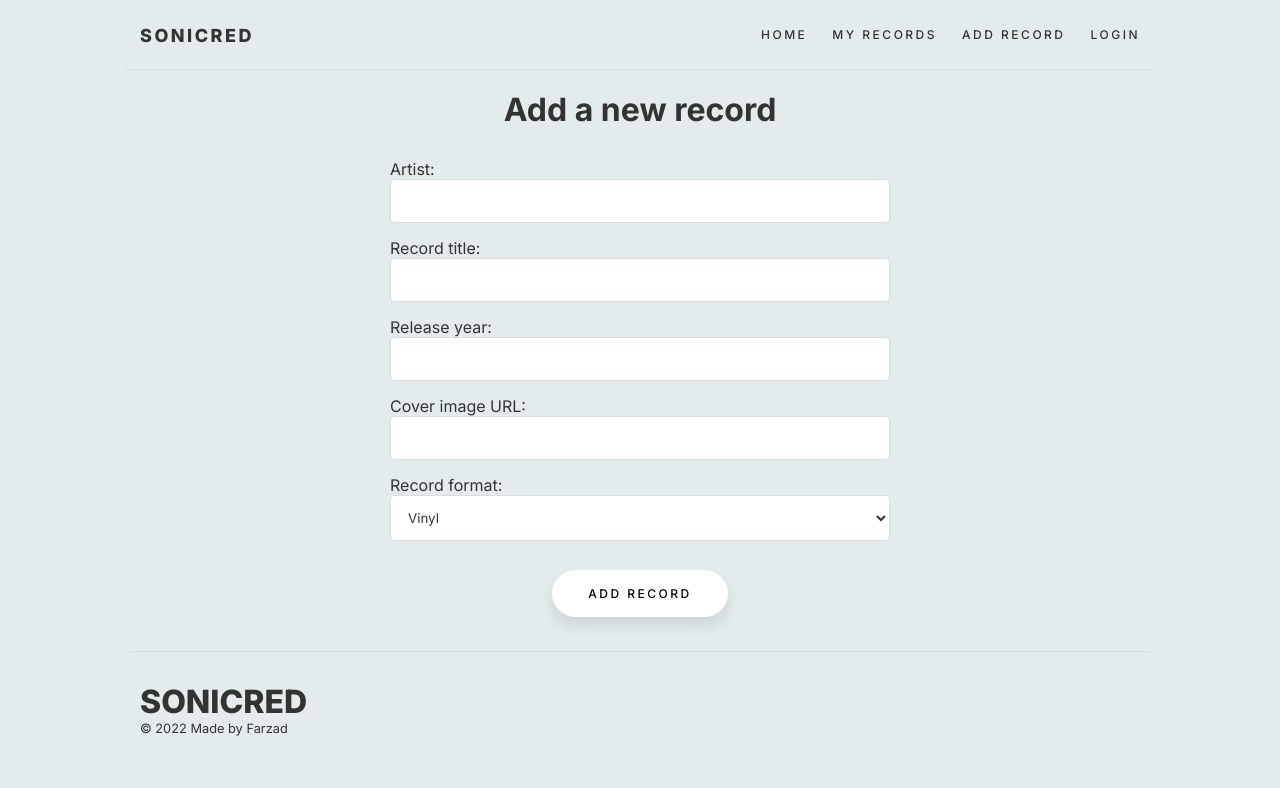
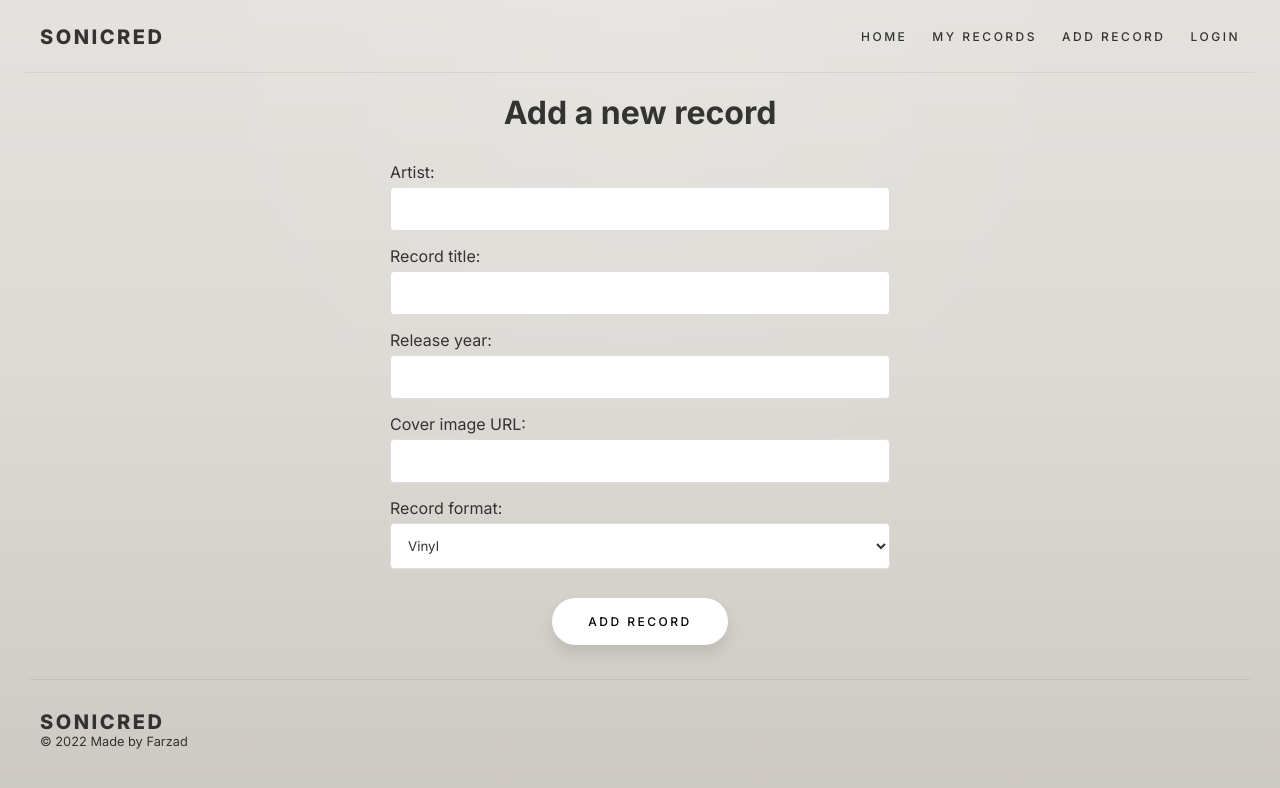
Before and after one commit to Farzad-Fahiminia/1dv613-Project-My-Band, a React (Create React App) app: page /create in a window 1280 px wide. Shown: the top 788 px of the page. Built offline with nearby package versions, Linux system fonts and the light colour scheme.

Commit message:
Add more structure and styling

```diff
--- a/src/Home.jsx
+++ b/src/Home.jsx
@@ -36,7 +36,7 @@ function Home() {
 
   fetchData()
 
-  console.log(record)
+  // console.log(record)
 
   // const test = () => {
   //   fetch('http://localhost:8081/api/v1/records/62616235caa79834ef629410', {
@@ -70,10 +70,9 @@ function Home() {
         {record !== null && (
           <div>
             <img className="cover-image" src={record[record.length - 1].coverURL} alt="Cover" />
-            <p>{record[record.length - 1].coverURL}</p>
-            <p>Artist: {record[record.length - 1].artist}</p>
+            <p>Artist: <b>{record[record.length - 1].artist}</b></p>
             <p>Album: {record[record.length - 1].recordTitle}</p>
-            <p>Year: {record[record.length - 1].releaseYear}</p>
+            <p>Release Year: {record[record.length - 1].releaseYear}</p>
             <p>Format: {record[record.length - 1].format}</p>
             <br />
           </div>
--- a/src/Records.jsx
+++ b/src/Records.jsx
@@ -7,18 +7,6 @@ import React, { useState } from 'react'
  */
 function Records() {
   const [record, setRecord] = useState(null)
-
-  // const record = fetch('http://localhost:8081/api/v1/records/62616235caa79834ef629410', {
-  //   method: 'GET',
-  //   headers: { 'Content-Type': 'application/json' },
-  //   // body: JSON.stringify(record)
-  // }).then(() => {
-  //   console.log('Get record REACT')
-  //   // setIsPending(false)
-  //   // history.go(-1)
-  //   // history.push('/')
-  // })
-  // console.log(record)
 
   /**
    * Fetches records.
@@ -38,48 +26,23 @@ function Records() {
 
   // console.log(record)
 
-  // const test = () => {
-  //   fetch('http://localhost:8081/api/v1/records/62616235caa79834ef629410', {
-  //     method: 'GET',
-  //     headers: {
-  //       'Content-Type': 'application/json'
-  //     }
-  //   }).then(() => {
-  //     // history.push('/');
-  //   })
-  // }
-
   return (
     <div className="content">
 
       <div className="database">
-        <h2>Recently added record</h2>
+        <h1>My Records</h1>
         {/* {record !== null && <p>{record.artist} - {record.recordTitle}</p>} */}
         {record !== null && record.map((records) => (
           <div className="record" key={records.id}>
-            <p>{records.artist} - {records.recordTitle}, {records.releaseYear}
-              ({records.format})
-            </p>
+            <img className="cover-image" src={records.coverURL} alt="Cover" />
+            <p><b>{records.artist} - {records.recordTitle}</b></p>
+            <p className="small">Released: {records.releaseYear}, Format: {records.format}</p>
             <br />
           </div>
         ))}
         {record === null && <p>No records were found.</p>}
       </div>
 
-      {/* <div className="database">
-        <h2>Recently added record</h2>
-        {record !== null && (
-          <div>
-            <p>Artist: {record[record.length - 1].artist}</p>
-            <p>Album: {record[record.length - 1].recordTitle}</p>
-            <p>Year: {record[record.length - 1].releaseYear}</p>
-            <p>Format: {record[record.length - 1].format}</p>
-            <br />
-          </div>
-        )}
-        {record === null && <p>No records were found.</p>}
-      </div> */}
-
     </div>
   )
 }
--- a/src/index.css
+++ b/src/index.css
@@ -5,7 +5,23 @@
   margin: 0;
   font-family: 'Inter', sans-serif;
   color: #333;
-  background-color: rgb(227, 235, 236);
+  /* background-color: rgb(227, 235, 236); */
+}
+
+html {
+  height: 100%;
+}
+
+body {
+  height: 100%;
+  /* background: linear-gradient(to bottom right, #caa5d7 0%, #9AADF9 50%, #7FC9D9 100%); */
+  /* background-image: linear-gradient(135deg, #fdfcfb 0%, #e2d1c3 100%); */
+  background-color: #DCD9D4;
+  background-image: linear-gradient(to bottom, rgba(255,255,255,0.50) 0%, rgba(0,0,0,0.50) 100%), radial-gradient(at 50% 0%, rgba(255,255,255,0.10) 0%, rgba(0,0,0,0.50) 50%);
+  background-blend-mode: soft-light,screen;
+  background-repeat: no-repeat;
+  background-size: cover;
+  background-attachment: fixed;
 }
 
 h1, h2, h3, h4, h5, h6 {
@@ -14,6 +30,10 @@ h1, h2, h3, h4, h5, h6 {
 
 a {
   transition: all 0.3s ease 0s;
+}
+
+.small {
+  font-size: 12px;
 }
 
 /* From uiverse.io */
@@ -53,7 +73,7 @@ button {
   padding: 30px 10px;
   display: flex;
   align-items: center;
-  max-width: 1000px;
+  max-width: 1200px;
   margin: 0 auto;
   border-bottom: 1px solid #00000010;
 }
@@ -66,7 +86,7 @@ button {
   margin-left: 0 !important;
   padding: 0 !important;
   font-weight: 800;
-  /* font-size: 32px; */
+  font-size: 20px;
   position: relative;
   top: 10px
 }
@@ -86,47 +106,21 @@ button {
 }
 
 .content {
-  max-width: 1000px;
+  max-width: 1200px;
   margin: 40px auto;
   padding: 20px;
 }
 
 .cover-image {
   max-width: 250px;
+  border-radius: 4px;
+  margin-bottom: 10px;
 }
 
-/* blog previews / list */
-.blog-preview {
-  padding: 10px 16px;
-  margin: 20px 0;
-  border-bottom: 1px solid #fafafa;
-}
-.blog-preview:hover {
-  box-shadow: 1px 3px 5px rgba(0,0,0,0.1);
-}
-.blog-preview h2 {
-  font-size: 32px;
-  margin-bottom: 8px;
-}
-.blog-preview a {
-  text-decoration: none;
-}
-
-/* blog details page */
-.blog-details h2 {
-  font-size: 32px;
-  margin-bottom: 10px;
-}
-.blog-details div {
-  margin: 20px 0;
-}
-.blog-details button {
-  background: #c62233;
-  color: #fff;
-  border: 0;
-  padding: 8px;
-  border-radius: 8px;
-  cursor: pointer;
+.record {
+  display: inline-block;
+  width: 250px;
+  margin: 0 20px 20px 0;
 }
 
 /* create new blog form */
@@ -138,6 +132,7 @@ button {
 .create label {
   text-align: left;
   display: block;
+  margin-bottom: 5px;
 }
 .create h2 {
   font-size: 32px;
@@ -159,7 +154,7 @@ button {
 .site-footer {
   padding: 30px 10px;
   align-items: center;
-  max-width: 1000px;
+  max-width: 1200px;
   margin: 0 auto;
   border-top: 1px solid #00000010;
 }
@@ -167,6 +162,8 @@ button {
 .site-footer h1 {
   font-weight: 800;
   margin-bottom: 0;
+  font-size: 20px;
+  letter-spacing: 2.5px;
 }
 
 .site-info {
```
